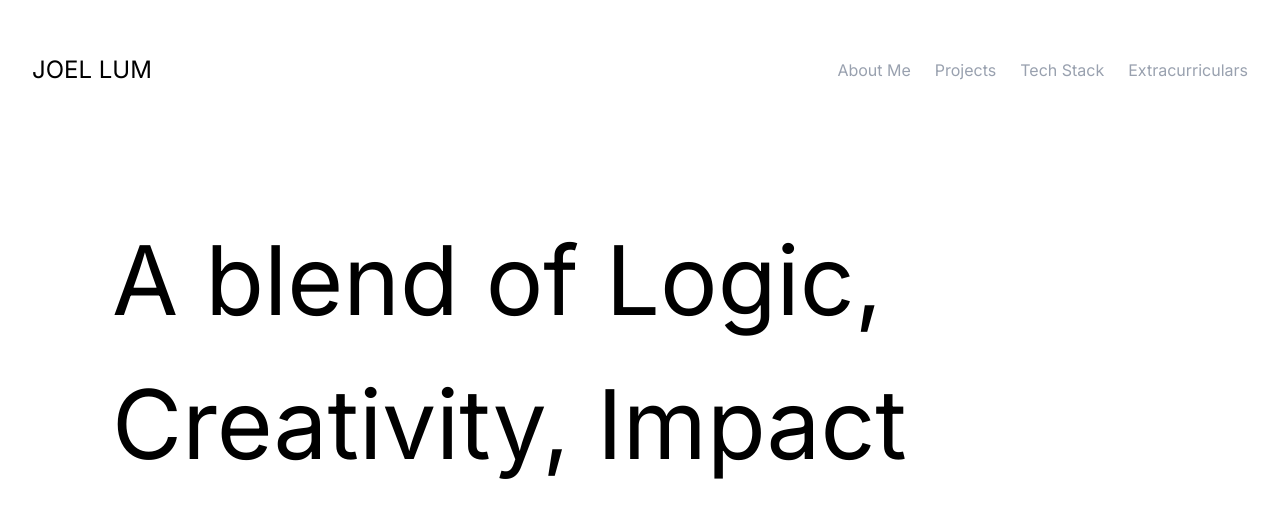
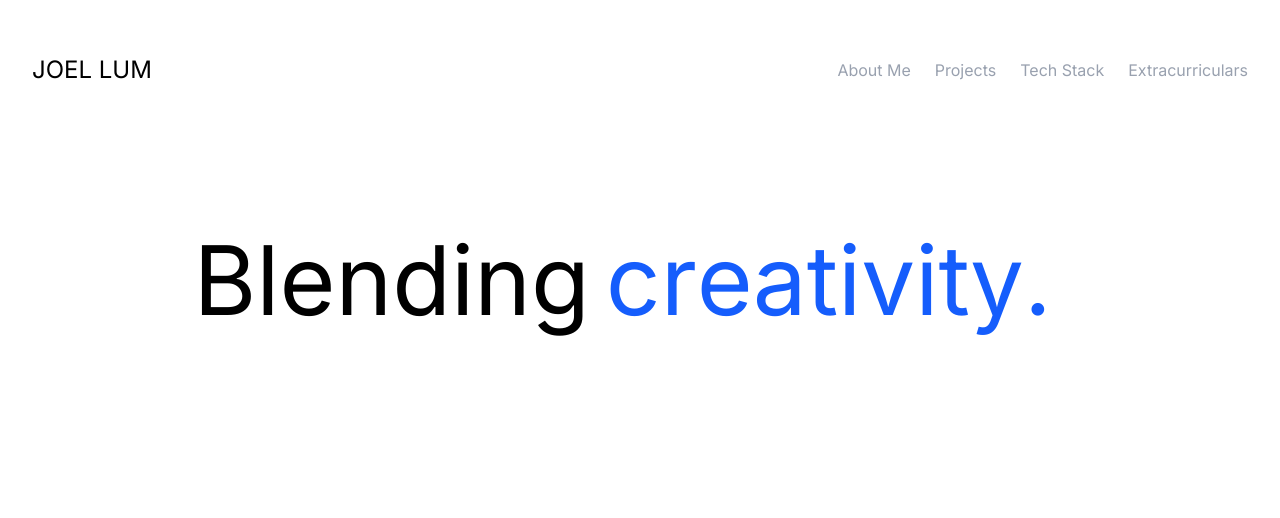
Before and after one commit to joellum1/portfolio, a Next.js app: page / in a window 1280 px wide. Shown: the top 518 px of the page. Built offline with nearby package versions, Linux system fonts and the light colour scheme.

Commit message:
Installed dependencies and incorporated flip words

```diff
--- a/src/components/TitleSection.tsx
+++ b/src/components/TitleSection.tsx
@@ -1,10 +1,18 @@
+import { FlipWords } from "./ui/flip-words";
+
 export default function TitleSection() {
   return (
     <section
       id="title"
       className="flex flex-col items-center pt-48 pl-24 pr-24 text-[6rem]"
     >
-      A blend of Logic, Creativity, Impact
+      <div className="flex flex-row items-baseline gap-x-2">
+        <h1>Blending</h1>
+        <FlipWords
+          words={["logic.", "creativity.", "impact."]}
+          className="text-blue-600"
+        />
+      </div>
     </section>
   );
 }
--- /dev/null
+++ b/src/components/ui/flip-words.tsx
@@ -0,0 +1,98 @@
+"use client";
+import React, { useCallback, useEffect, useRef, useState } from "react";
+import { AnimatePresence, motion, LayoutGroup } from "motion/react";
+import { cn } from "@/lib/utils";
+
+export const FlipWords = ({
+  words,
+  duration = 3000,
+  className,
+}: {
+  words: string[];
+  duration?: number;
+  className?: string;
+}) => {
+  const [currentWord, setCurrentWord] = useState(words[0]);
+  const [isAnimating, setIsAnimating] = useState<boolean>(false);
+
+  // thanks for the fix Julian - https://github.com/Julian-AT
+  const startAnimation = useCallback(() => {
+    const word = words[words.indexOf(currentWord) + 1] || words[0];
+    setCurrentWord(word);
+    setIsAnimating(true);
+  }, [currentWord, words]);
+
+  useEffect(() => {
+    if (!isAnimating)
+      setTimeout(() => {
+        startAnimation();
+      }, duration);
+  }, [isAnimating, duration, startAnimation]);
+
+  return (
+    <AnimatePresence
+      onExitComplete={() => {
+        setIsAnimating(false);
+      }}
+    >
+      <motion.div
+        initial={{
+          opacity: 0,
+          y: 10,
+        }}
+        animate={{
+          opacity: 1,
+          y: 0,
+        }}
+        transition={{
+          type: "spring",
+          stiffness: 100,
+          damping: 10,
+        }}
+        exit={{
+          opacity: 0,
+          y: -40,
+          x: 40,
+          filter: "blur(8px)",
+          scale: 2,
+          position: "absolute",
+        }}
+        className={cn(
+          "z-10 inline-block relative text-left text-neutral-900 dark:text-neutral-100 px-2",
+          className
+        )}
+        key={currentWord}
+      >
+        {/* edit suggested by Sajal: https://x.com/DewanganSajal */}
+        {currentWord.split(" ").map((word, wordIndex) => (
+          <motion.span
+            key={word + wordIndex}
+            initial={{ opacity: 0, y: 10, filter: "blur(8px)" }}
+            animate={{ opacity: 1, y: 0, filter: "blur(0px)" }}
+            transition={{
+              delay: wordIndex * 0.3,
+              duration: 0.3,
+            }}
+            className="inline-block whitespace-nowrap"
+          >
+            {word.split("").map((letter, letterIndex) => (
+              <motion.span
+                key={word + letterIndex}
+                initial={{ opacity: 0, y: 10, filter: "blur(8px)" }}
+                animate={{ opacity: 1, y: 0, filter: "blur(0px)" }}
+                transition={{
+                  delay: wordIndex * 0.3 + letterIndex * 0.05,
+                  duration: 0.2,
+                }}
+                className="inline-block"
+              >
+                {letter}
+              </motion.span>
+            ))}
+            <span className="inline-block">&nbsp;</span>
+          </motion.span>
+        ))}
+      </motion.div>
+    </AnimatePresence>
+  );
+};
--- /dev/null
+++ b/src/lib/utils.ts
@@ -0,0 +1,6 @@
+import { ClassValue, clsx } from "clsx";
+import { twMerge } from "tailwind-merge";
+
+export function cn(...inputs: ClassValue[]) {
+  return twMerge(clsx(inputs));
+}
```
Also changed, not shown: package.json (+8 -5 lines), 1 other file (tests, documents, lock files or other folders).
